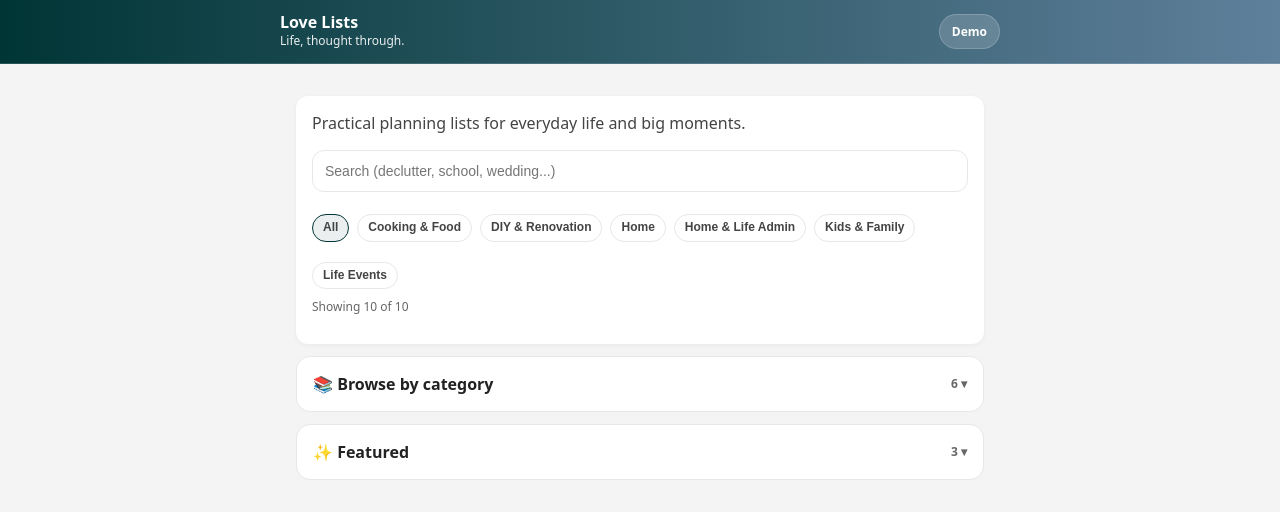
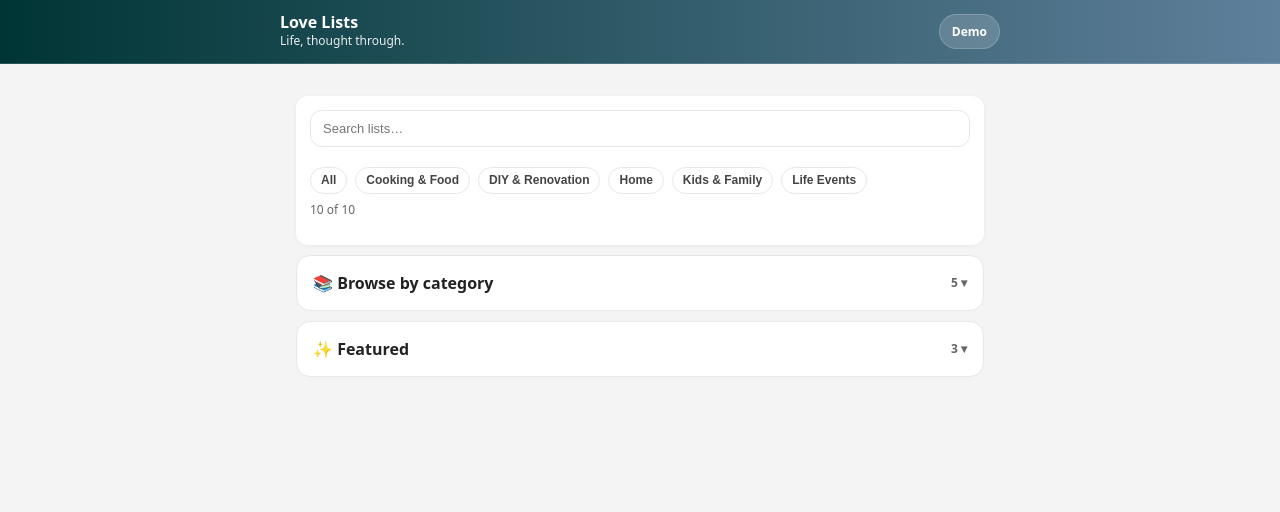
Before and after one commit to Willmacp/love-lists, a React (Vite) app: page / in a window 1280 px wide. Shown: the top 512 px of the page. Built offline with nearby package versions, Linux system fonts and the light colour scheme.

Commit message:
Update App.tsx

```diff
--- a/src/App.tsx
+++ b/src/App.tsx
@@ -60,6 +60,29 @@ function getProgress(list: Template) {
   const total = list.steps.length;
   const pct = total ? Math.round((done / total) * 100) : 0;
   return { done, total, pct };
+}
+
+/** Normalise categories for display + grouping.
+ *  Removes "Home & Life Admin" and collapses it into "Home".
+ */
+function normalizeCategory(cat: string) {
+  const c = (cat || "").trim();
+  if (!c) return "Other";
+  if (c.toLowerCase() === "home & life admin") return "Home";
+  return c;
+}
+
+/** Category match for filtering.
+ *  Selecting "Home" should match both "Home" and "Home & Life Admin".
+ */
+function categoryMatches(listCat: string, selectedCat: string) {
+  if (!selectedCat) return true;
+  const sel = normalizeCategory(selectedCat).toLowerCase();
+  const listNorm = normalizeCategory(listCat).toLowerCase();
+  if (sel === "home") {
+    return listNorm === "home"; // normalizeCategory already collapses the old value
+  }
+  return listNorm === sel;
 }
 
 /* ---------------- Header ---------------- */
@@ -220,7 +243,7 @@ function CategoryChips({
   onSelect: (cat: string) => void;
 }) {
   return (
-    <div style={{ display: "flex", flexWrap: "wrap", gap: 8, marginTop: 10 }}>
+    <div style={{ display: "flex", flexWrap: "wrap", gap: 8, marginTop: 8 }}>
       <SmallPill
         text="All"
         isSelected={selectedCategory === ""}
@@ -259,7 +282,7 @@ function Accordion({
         borderRadius: 14,
         background: "#fff",
         padding: 10,
-        marginTop: 12,
+        marginTop: 10,
       }}
     >
       <summary
@@ -290,7 +313,7 @@ function Accordion({
   );
 }
 
-/* ---------------- List Card ---------------- */
+/* ---------------- List Card (compact) ---------------- */
 
 function ListCardCompact({
   l,
@@ -309,13 +332,14 @@ function ListCardCompact({
 }) {
   const { done, total, pct } = getProgress(l);
   const timeLabel = formatTime(l.timeMins);
+  const displayCat = normalizeCategory(l.category);
 
   return (
     <div
       className="card"
       style={{
         cursor: "pointer",
-        padding: 14, // tighter than default
+        padding: 14,
         marginBottom: 10,
       }}
       onClick={() => onOpen(l.id)}
@@ -353,7 +377,6 @@ function ListCardCompact({
         </button>
       </div>
 
-      {/* tighter one-line description */}
       <p
         style={{
           marginTop: 6,
@@ -369,7 +392,7 @@ function ListCardCompact({
       </p>
 
       <p style={{ fontSize: 12, color: "#666", marginTop: 0, marginBottom: 6 }}>
-        {l.category} • {l.steps.length} steps
+        {displayCat} • {l.steps.length} steps
       </p>
 
       <div style={{ display: "flex", gap: 8, flexWrap: "wrap", marginTop: 6 }}>
@@ -386,7 +409,6 @@ function ListCardCompact({
         max={4}
       />
 
-      {/* mini progress stays but tighter */}
       <div style={{ marginTop: 10 }}>
         <div style={{ fontSize: 12, color: "#444", fontWeight: 800 }}>
           {done}/{total} ({pct}%)
@@ -430,7 +452,9 @@ export default function App() {
   );
 
   const categories = useMemo(() => {
-    const uniq = Array.from(new Set(lists.map((l) => l.category).filter(Boolean)));
+    const uniq = Array.from(
+      new Set(lists.map((l) => normalizeCategory(l.category)).filter(Boolean))
+    );
     uniq.sort((a, b) => a.localeCompare(b));
     return uniq;
   }, [lists]);
@@ -438,20 +462,19 @@ export default function App() {
   const filtered = useMemo(() => {
     const q = query.trim().toLowerCase();
     const tag = selectedTag.trim().toLowerCase();
-    const cat = selectedCategory.trim().toLowerCase();
 
     return lists.filter((l) => {
       const matchesQuery = !q
         ? true
-        : `${l.title} ${l.description} ${l.category} ${l.tags.join(" ")} ${
-            l.goodFor?.join(" ") ?? ""
-          }`.toLowerCase().includes(q);
+        : `${l.title} ${l.description} ${normalizeCategory(l.category)} ${l.tags.join(
+            " "
+          )} ${l.goodFor?.join(" ") ?? ""}`.toLowerCase().includes(q);
 
       const matchesTag = !tag
         ? true
         : l.tags.some((t) => t.toLowerCase() === tag);
 
-      const matchesCategory = !cat ? true : l.category.toLowerCase() === cat;
+      const matchesCategory = categoryMatches(l.category, selectedCategory);
 
       return matchesQuery && matchesTag && matchesCategory;
     });
@@ -460,7 +483,7 @@ export default function App() {
   const groupedByCategory = useMemo(() => {
     const map = new Map<string, Template[]>();
     for (const l of filtered) {
-      const k = l.category || "Other";
+      const k = normalizeCategory(l.category) || "Other";
       if (!map.has(k)) map.set(k, []);
       map.get(k)!.push(l);
     }
@@ -561,73 +584,31 @@ export default function App() {
       <>
         <Header mode="explore" />
         <div className="container">
-          <div className="card">
-            <p style={{ marginTop: 0 }}>
-              Practical planning lists for everyday life and big moments.
-            </p>
-
+          <div className="card" style={{ padding: 14 }}>
             <input
               value={query}
               onChange={(e) => setQuery(e.target.value)}
-              placeholder="Search (declutter, school, wedding...)"
+              placeholder="Search lists…"
               style={{
                 width: "100%",
-                padding: "12px",
+                padding: "10px 12px",
                 borderRadius: 12,
                 border: "1px solid #e5e7eb",
-                fontSize: 14,
+                fontSize: 13,
               }}
             />
 
             <CategoryChips
-              categories={categories}
-              selectedCategory={selectedCategory}
+              categories={categories.filter((c) => c.toLowerCase() !== "home & life admin")}
+              selectedCategory={normalizeCategory(selectedCategory)}
               onSelect={setSelectedCategory}
             />
 
-            <p style={{ marginTop: 10, fontSize: 12, color: "#666" }}>
-              Showing {filtered.length} of {lists.length}
+            <p style={{ marginTop: 8, fontSize: 12, color: "#666" }}>
+              {filtered.length} of {lists.length}
             </p>
-
-            {(selectedTag || selectedCategory) && (
-              <div style={{ marginTop: 8, display: "flex", gap: 8, flexWrap: "wrap" }}>
-                {selectedCategory && (
-                  <button
-                    onClick={() => setSelectedCategory("")}
-                    style={{
-                      fontSize: 12,
-                      padding: "6px 10px",
-                      borderRadius: 999,
-                      border: "1px solid #e5e7eb",
-                      background: "#fff",
-                      cursor: "pointer",
-                      fontWeight: 700,
-                    }}
-                  >
-                    Category: {selectedCategory} ✕
-                  </button>
-                )}
-                {selectedTag && (
-                  <button
-                    onClick={() => setSelectedTag("")}
-                    style={{
-                      fontSize: 12,
-                      padding: "6px 10px",
-                      borderRadius: 999,
-                      border: "1px solid #e5e7eb",
-                      background: "#fff",
-                      cursor: "pointer",
-                      fontWeight: 700,
-                    }}
-                  >
-                    Tag: {selectedTag} ✕
-                  </button>
-                )}
-              </div>
-            )}
           </div>
 
-          {/* Compact accordions at top */}
           {showSaved && (
             <Accordion title="⭐ Saved" count={savedLists.length}>
               <div>
@@ -672,7 +653,8 @@ export default function App() {
                 count={arr.length}
                 defaultOpen={
                   selectedCategory
-                    ? cat.toLowerCase() === selectedCategory.toLowerCase()
+                    ? normalizeCategory(cat).toLowerCase() ===
+                      normalizeCategory(selectedCategory).toLowerCase()
                     : false
                 }
               >
@@ -693,7 +675,6 @@ export default function App() {
             ))}
           </Accordion>
 
-          {/* Featured now also an accordion */}
           <Accordion title="✨ Featured" count={featured.length}>
             <div>
               {featured.map((l) => (
@@ -753,7 +734,9 @@ export default function App() {
             </button>
           </div>
 
-          <p style={{ fontSize: 12, color: "#666" }}>{active.category}</p>
+          <p style={{ fontSize: 12, color: "#666" }}>
+            {normalizeCategory(active.category)}
+          </p>
 
           <div style={{ display: "flex", gap: 8, flexWrap: "wrap", marginTop: 8 }}>
             {timeLabel ? <SmallPill text={`⏱ ${timeLabel}`} /> : null}
```
